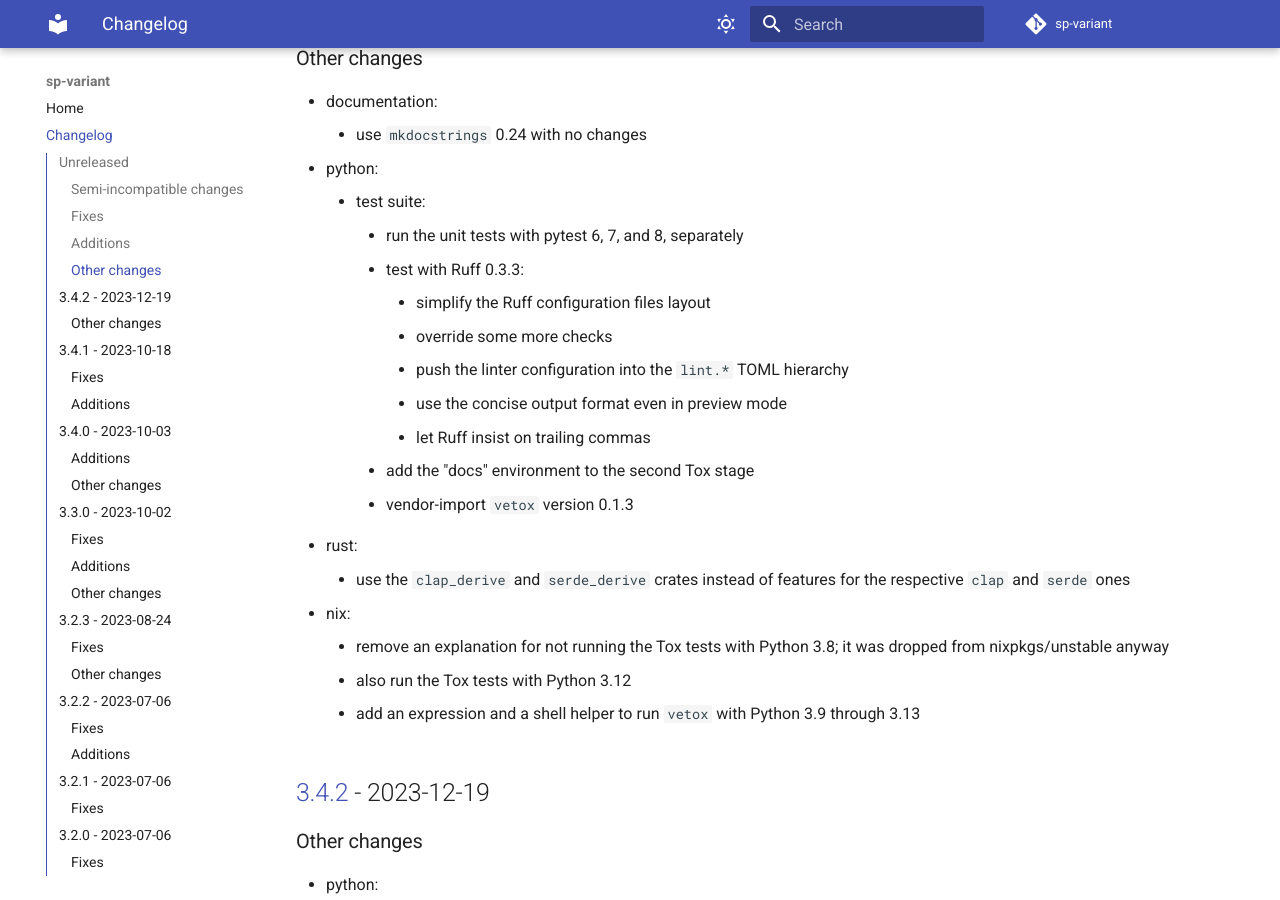
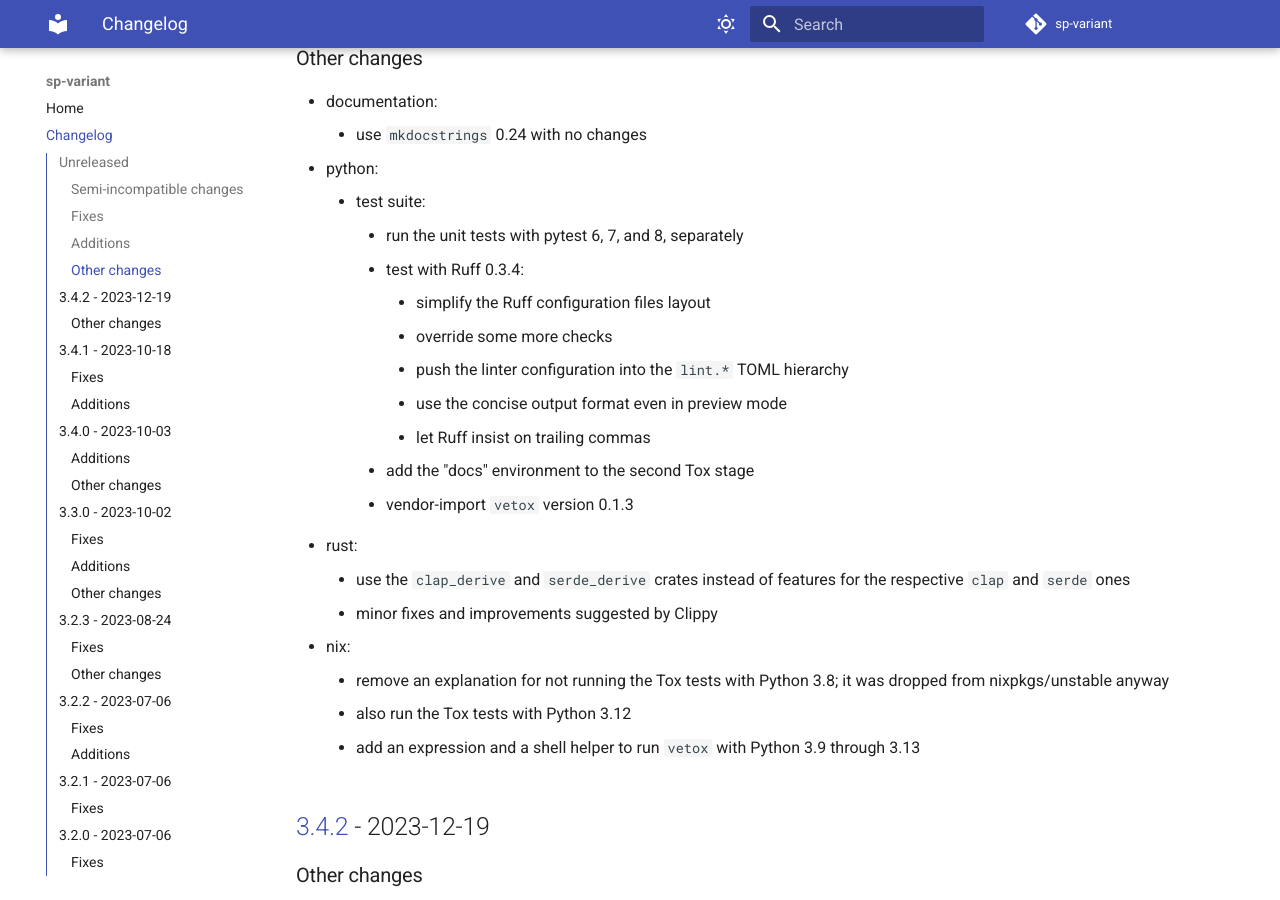
Before and after one commit to storpool/sp-variant, an MkDocs documentation site: the page built from docs/changes.md, in a window 1280 px wide and 900 px high, scrolled down 1033 px. Built offline with MkDocs 1.6.1 and Material for MkDocs 9.7.7, drawn with Linux system fonts in a browser that asks for light colours; comment, search, counter and statistics services are not loaded.

Commit message:
Update the changelog file
Change-Id: I5d78d3b2430e79d16aab5e60f9b749c81a8bf445

```diff
--- a/docs/changes.md
+++ b/docs/changes.md
@@ -44,7 +44,7 @@ and this project adheres to [Semantic Versioning](https://semver.org/spec/v2.0.0
 - python:
     - test suite:
         - run the unit tests with pytest 6, 7, and 8, separately
-        - test with Ruff 0.3.3:
+        - test with Ruff 0.3.4:
             - simplify the Ruff configuration files layout
             - override some more checks
             - push the linter configuration into the `lint.*` TOML hierarchy
@@ -55,6 +55,7 @@ and this project adheres to [Semantic Versioning](https://semver.org/spec/v2.0.0
 - rust:
     - use the `clap_derive` and `serde_derive` crates instead of features for
       the respective `clap` and `serde` ones
+    - minor fixes and improvements suggested by Clippy
 - nix:
     - remove an explanation for not running the Tox tests with Python 3.8;
       it was dropped from nixpkgs/unstable anyway
```
